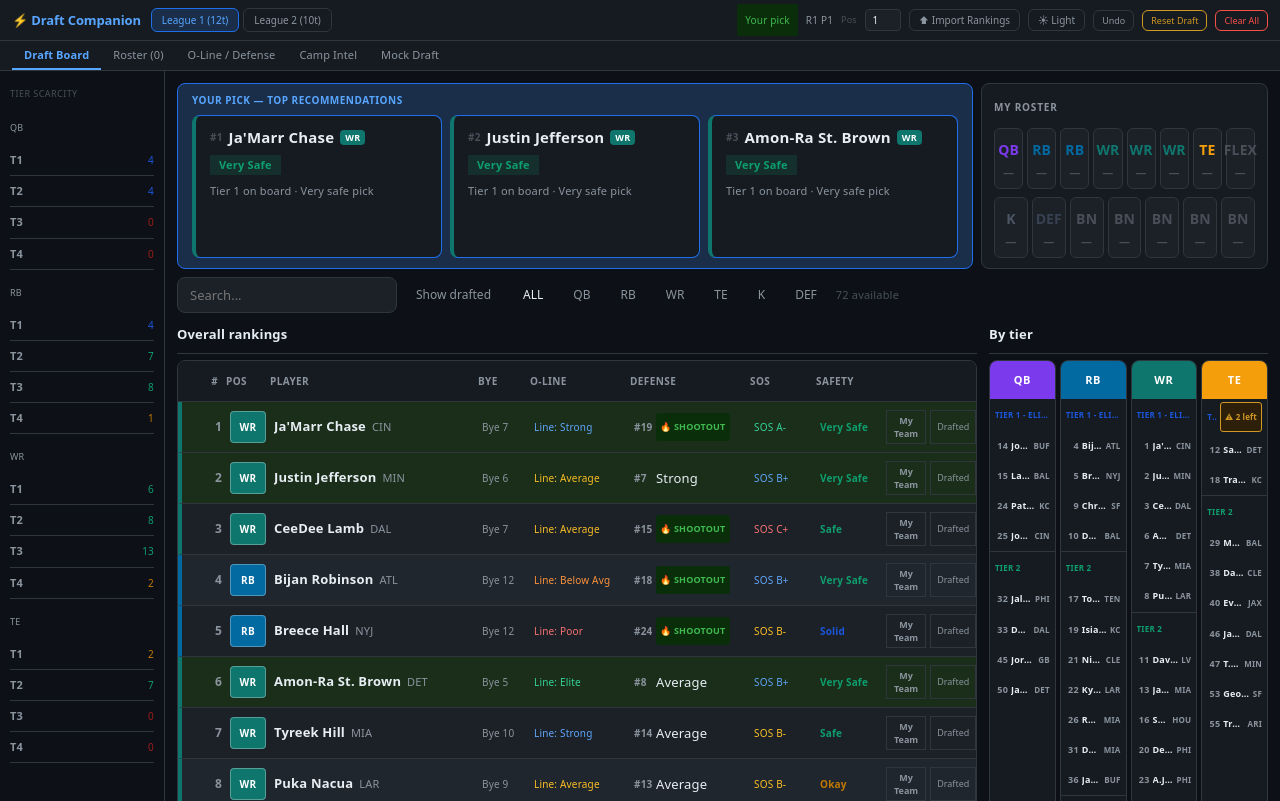
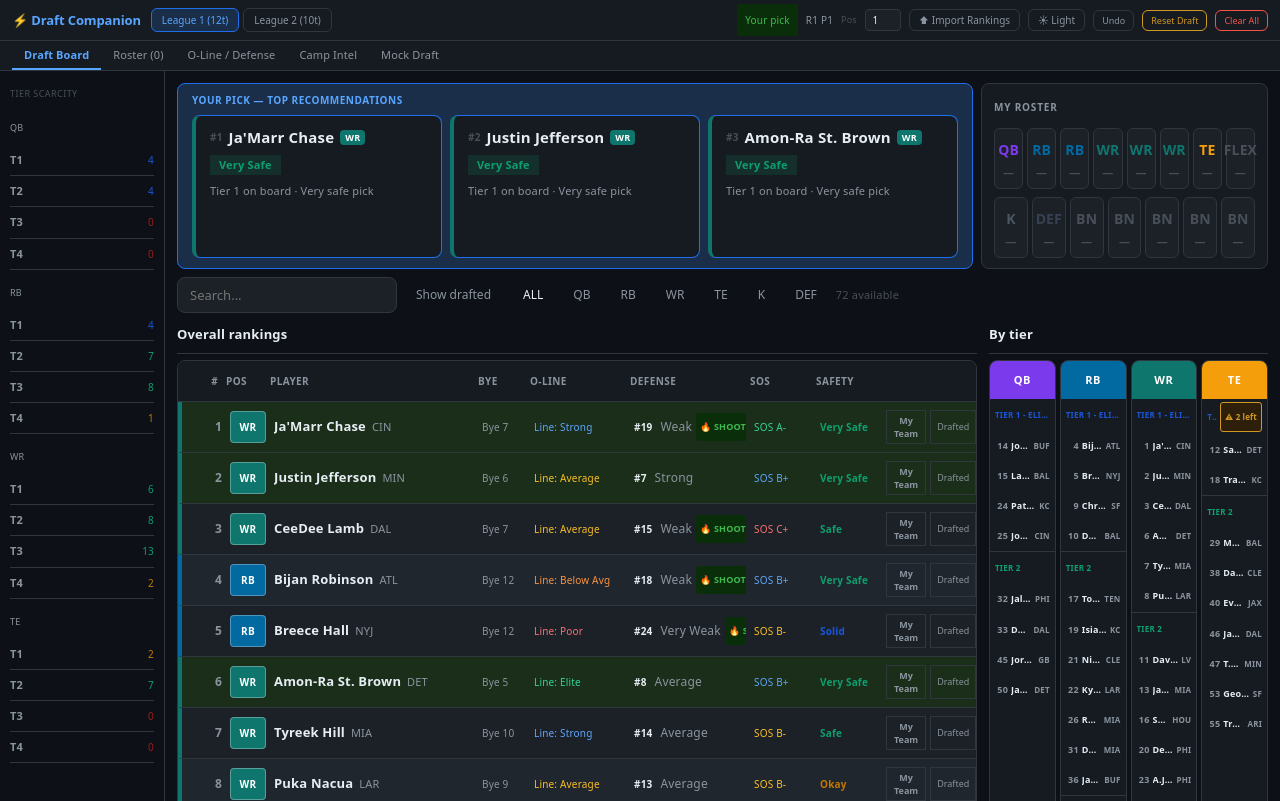
Before and after one commit to Parth33/fantasy-draft-server, a React (Vite) app in the folder fantasy-draft-companion/: page / in a window 1280 px wide. Built offline with nearby package versions, Linux system fonts and the light colour scheme.

Commit message:
fix defense column consistency — label always visible at same size with or without shootout badge

```diff
--- a/fantasy-draft-companion/src/App.jsx
+++ b/fantasy-draft-companion/src/App.jsx
@@ -967,12 +967,9 @@ export default function App() {
               <span style={{fontSize:compact?9:10,color:defTextColor(d.label),whiteSpace:"nowrap"}}>Def #{d.rank} {d.label}</span>
             ):(
               <span title={d.shootout?"Weak defense = more offensive volume = good for this player":"Strong defense = fewer shootouts, less offensive volume"} style={{display:"flex",alignItems:"center",gap:4,overflow:"hidden",whiteSpace:"nowrap"}}>
-                <span style={{fontSize:compact?9:10,fontWeight:700,color:"var(--text-secondary)",width:compact?16:18,flexShrink:0}}>#{d.rank}</span>
-                {d.shootout?(
-                  <span style={{fontSize:compact?8:9,fontWeight:800,padding:"1px 4px",borderRadius:3,background:"var(--bg-success)",color:"var(--text-success)",whiteSpace:"nowrap"}}>🔥{compact?"":" SHOOTOUT"}</span>
-                ):(
-                  <span style={{fontSize:compact?12:13,color:"var(--text-primary)",whiteSpace:"nowrap"}}>{d.label}</span>
-                )}
+                <span style={{fontWeight:700,fontSize:compact?9:10,whiteSpace:"nowrap"}}>#{d.rank}</span>
+                <span style={{fontSize:12,color:"var(--text-secondary)",fontWeight:400,marginLeft:4,whiteSpace:"nowrap"}}>{d.label}</span>
+                {d.shootout&&<span style={{fontSize:compact?8:9,fontWeight:800,padding:"1px 4px",borderRadius:3,background:"var(--bg-success)",color:"var(--text-success)",whiteSpace:"nowrap"}}>🔥{compact?"":" SHOOTOUT"}</span>}
               </span>
             )
           ):<span/>}
```
